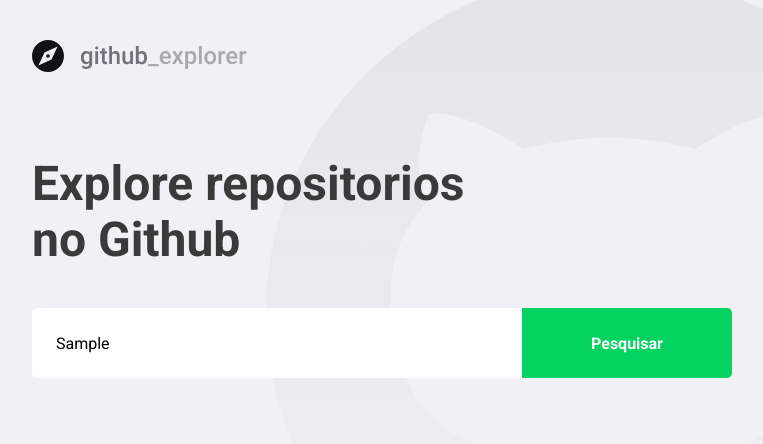
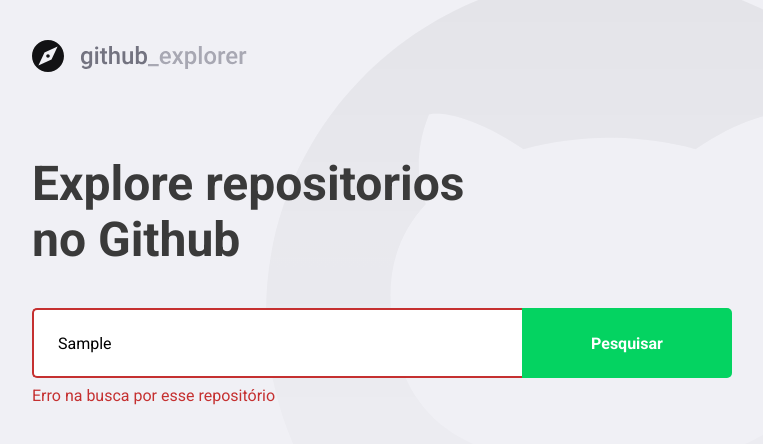
Before and after one commit to PedroPCardoso/githubExplore, a React (Create React App) app: page / in a window 1280 px wide. Both pictures are taken after typing "Sample" into the empty fields and a click on the button "Pesquisar". Shown: the top 444 px of the page, without its empty margins (148-911 px from the left). Built offline with nearby package versions, Linux system fonts and the light colour scheme; no server answers.

Commit message:
tratamento de erros e estilização

```diff
--- a/src/pages/Dashboard/index.tsx
+++ b/src/pages/Dashboard/index.tsx
@@ -1,5 +1,5 @@
 import React,{useState,FormEvent} from 'react';
-import { Title ,Form ,Repositories} from './styles';
+import { Title ,Form ,Repositories,Error} from './styles';
 import {FiChevronRight} from 'react-icons/fi';
 
 import logoImg from '../../assets/logo.svg';
@@ -20,24 +20,37 @@
 
 const Dashboard:React.FC = () => {
     const [newRepo,setNewRepo] = useState('');
+    const [inputError,setInputError] = useState('');
+
     const [repositories,setRepoitories] = useState<Repository[]>([]);
     async function handleAddRepository(event: FormEvent<HTMLFormElement>): Promise<void>{
         //adição de um novo repositório
         event.preventDefault();
-        console.log(newRepo)
+        if(!newRepo){
+            setInputError("Digite autor/nome do repositório")
+            return;
+        }
+        try{
 
-        const response =  await api.get<Repository>(`repos/${newRepo}`);
-        console.log(response.data);
-        const repository = response.data;
+            const response =  await api.get<Repository>(`repos/${newRepo}`);
+            console.log(response.data);
+            const repository = response.data;
 
-        setRepoitories([... repositories,repository]);
-        setNewRepo('');
+            setRepoitories([... repositories,repository]);
+            setNewRepo('');
+            setInputError('');
+
+        }catch(error) {
+            setInputError("Erro na busca por esse repositório")
+
+
+        }
     }
     return(
         <>
         <img src={logoImg} alt="Github Explore"/>
         <Title>Explore repositorios no Github </Title>
-        <Form onSubmit={handleAddRepository}>
+        <Form hasError={!!inputError} onSubmit={handleAddRepository}>
 
             <input
             value={newRepo}
@@ -45,6 +58,7 @@
             placeholder= "Digite o nome do repositório"></input>
             <button type="submit"> Pesquisar </button>
             </Form>
+        {inputError && <Error>{inputError}</Error>}
 
         <Repositories>
         {repositories.map(repository => (
--- a/src/pages/Dashboard/styles.ts
+++ b/src/pages/Dashboard/styles.ts
@@ -1,6 +1,12 @@
-import styled from 'styled-components';
+import styled,{css} from 'styled-components';
 
 import { shade } from 'polished';
+
+
+interface FormProps{
+    hasError: boolean;
+
+}
 export const Title =  styled.h1`
     font-size:48px;
     color:#3A3A3A;
@@ -9,7 +15,7 @@
     margin-top: 80px;
 `;
 
-export const Form = styled.form`
+export const Form = styled.form<FormProps>`
     margin-top: 40px;
     max-width: 700px;
     display:flex;
@@ -20,7 +26,12 @@
         padding:0 24px;
         border: 0;
         border-radius:5px 0 0 5px;
-
+        border: 2px solid #FFF;
+        border-right: 0;
+        ${(props)=> props.hasError && css`
+        border-color: #c53030;
+        `
+        }
         &&::placeholder{
             color:#a8a8b3;
         }
@@ -41,6 +52,13 @@
         }
     }
 `;
+
+
+export const Error = styled.span `
+display: block;
+color:#c53030;
+margin-top:8px;
+`
 
 export const Repositories = styled.div `
     margin-top:80px;
```
